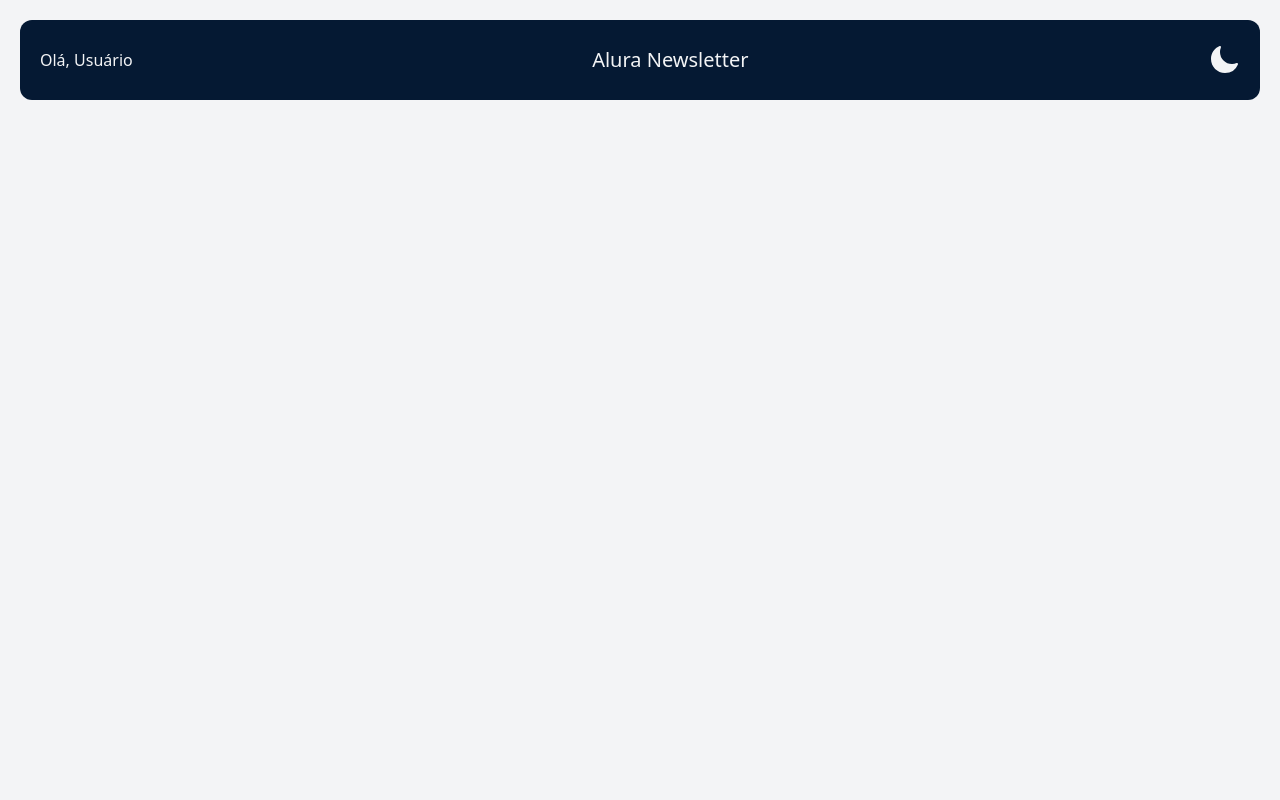
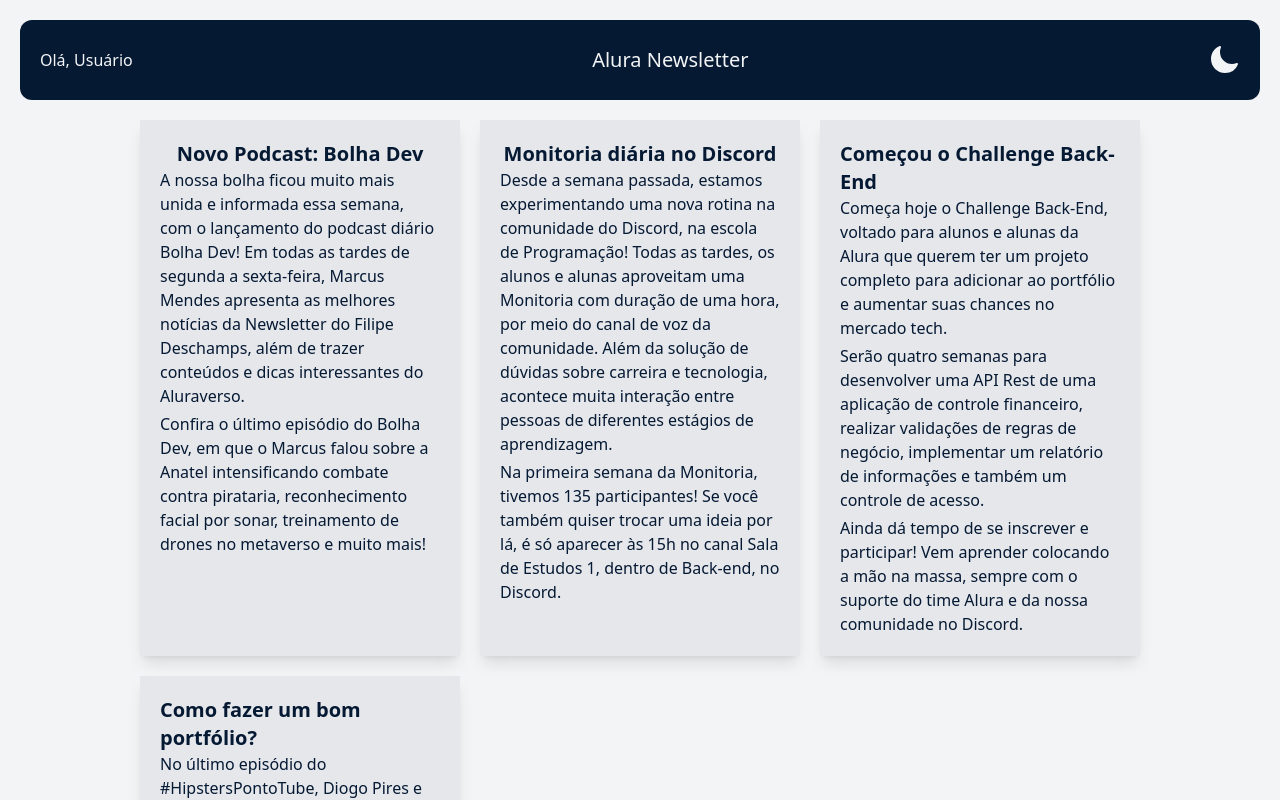
Before and after one commit to iannak/newsletter, a React (Vite) app: page / in a window 1280 px wide. Shown: the top 800 px of the page. Built offline with nearby package versions, Linux system fonts and the light colour scheme.

Commit message:
feat: add content and stylized with tailwind

```diff
--- /dev/null
+++ b/articles.json
@@ -0,0 +1,36 @@
+[
+    {
+      "title": "Novo Podcast: Bolha Dev",
+      "text": [
+        "A nossa bolha ficou muito mais unida e informada essa semana, com o lançamento do podcast diário Bolha Dev!  Em todas as tardes de segunda a sexta-feira, Marcus Mendes apresenta as melhores notícias da Newsletter do Filipe Deschamps, além de trazer conteúdos e dicas interessantes do Aluraverso.",
+        "Confira o último episódio do Bolha Dev, em que o Marcus falou sobre a Anatel intensificando combate contra pirataria, reconhecimento facial por sonar, treinamento de drones no metaverso e muito mais!"
+      ],
+      "tags": ["podcast", "bolhadev"]
+    },
+    {
+      "title": "Monitoria diária no Discord",
+      "text": [
+        "Desde a semana passada, estamos experimentando uma nova rotina na comunidade do Discord, na escola de Programação! Todas as tardes, os alunos e alunas aproveitam uma Monitoria com duração de uma hora, por meio do canal de voz da comunidade. Além da solução de dúvidas sobre carreira e tecnologia, acontece muita interação entre pessoas de diferentes estágios de aprendizagem.",
+        "Na primeira semana da Monitoria, tivemos 135 participantes! Se você também quiser trocar uma ideia por lá, é só aparecer às 15h no canal Sala de Estudos 1, dentro de Back-end, no Discord."
+      ],
+      "tags": ["discord", "monitoria"]
+    },
+    {
+      "title": "Começou o Challenge Back-End",
+      "text": [
+        "Começa hoje o Challenge Back-End, voltado para alunos e alunas da Alura que querem ter um projeto completo para adicionar ao portfólio e aumentar suas chances no mercado tech.",
+        "Serão quatro semanas para desenvolver uma API Rest de uma aplicação de controle financeiro, realizar validações de regras de negócio, implementar um relatório de informações e também um controle de acesso.",
+        "Ainda dá tempo de se inscrever e participar! Vem aprender colocando a mão na massa, sempre com o suporte do time Alura e da nossa comunidade no Discord."
+      ],
+      "tags": ["back-end", "node", "java"]
+    },
+    {
+      "title": "Como fazer um bom portfólio?",
+      "text": [
+        "No último episódio do #HipstersPontoTube, Diogo Pires e Paulo Silveira conversaram sobre a importância do portfólio e quais são as dicas para criar essa ferramenta essencial para todos os níveis de profissionais. Eles também dão algumas dicas de carreira, respondendo perguntas como “quando é o momento certo de me aplicar nas vagas?”."
+      ],
+      "image": "/example.jpeg",
+      "alt": "Screenshot do Youtube com o episódio do podcast rodando",
+      "tags": ["carreira", "podcast"]
+    }
+  ]
--- a/src/App.jsx
+++ b/src/App.jsx
@@ -1,9 +1,11 @@
+import ArticleList from './components/ArticleList/ArticleList'
 import Header from './components/Header/Header'
 
 function App() {
   return (
     <>
       <Header />
+      <ArticleList />
     </>
   )
 }
--- /dev/null
+++ b/src/components/Article/Article.jsx
@@ -0,0 +1,14 @@
+const Article = ({ title, text, tags, image, alt }) => {
+    return (
+        <div className="p-5 bg-gray-200 dark:bg-dark-200 sm:roundend-xl sm:shadow-lg flex flex-col items-center">
+            <h3 className="text-xl text-alura-200 dark:text-gray-200 font-bold">{title}</h3>
+            <div className="grid gap-1">
+                {
+                    text.map((content, index ) => <p className="text-alura-200 dark:text-gray-400">{content}</p>)
+                }
+            </div>
+        </div>
+    )
+}
+
+export default Article;
--- /dev/null
+++ b/src/components/ArticleList/ArticleList.jsx
@@ -0,0 +1,14 @@
+import data from '../../../articles.json'
+import Article from '../Article/Article';
+
+const ArticleList = () => {
+    return (
+        <div className='mt-5 sm:mt-0 grid gap-5 m-auto max-w-2xl sm:grid-cols-2 lg:grid-cols-3 lg:max-w-[1000px]'>
+            {
+                data.map((props, index) => <Article key={index} {...props} />)
+            }
+        </div>
+    )
+}
+
+export default ArticleList;
```
